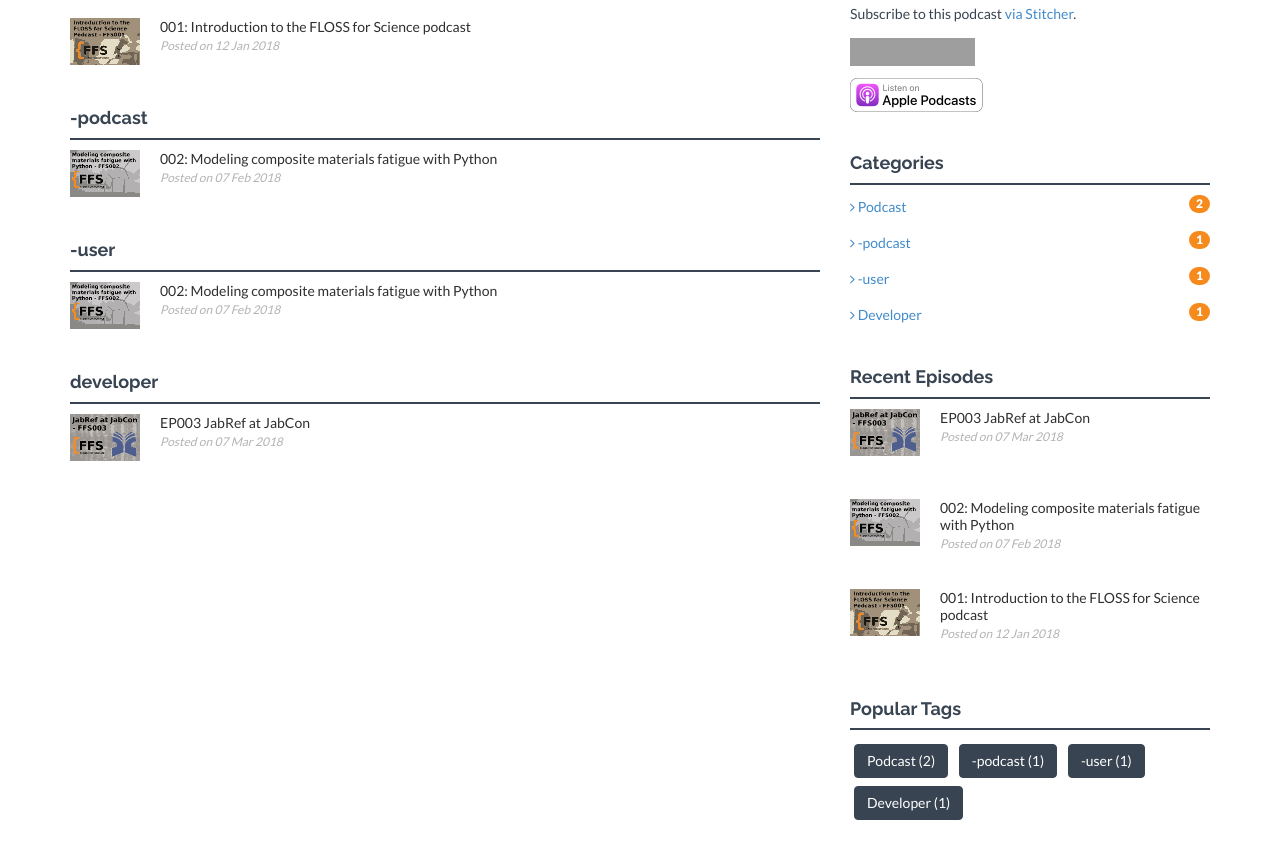
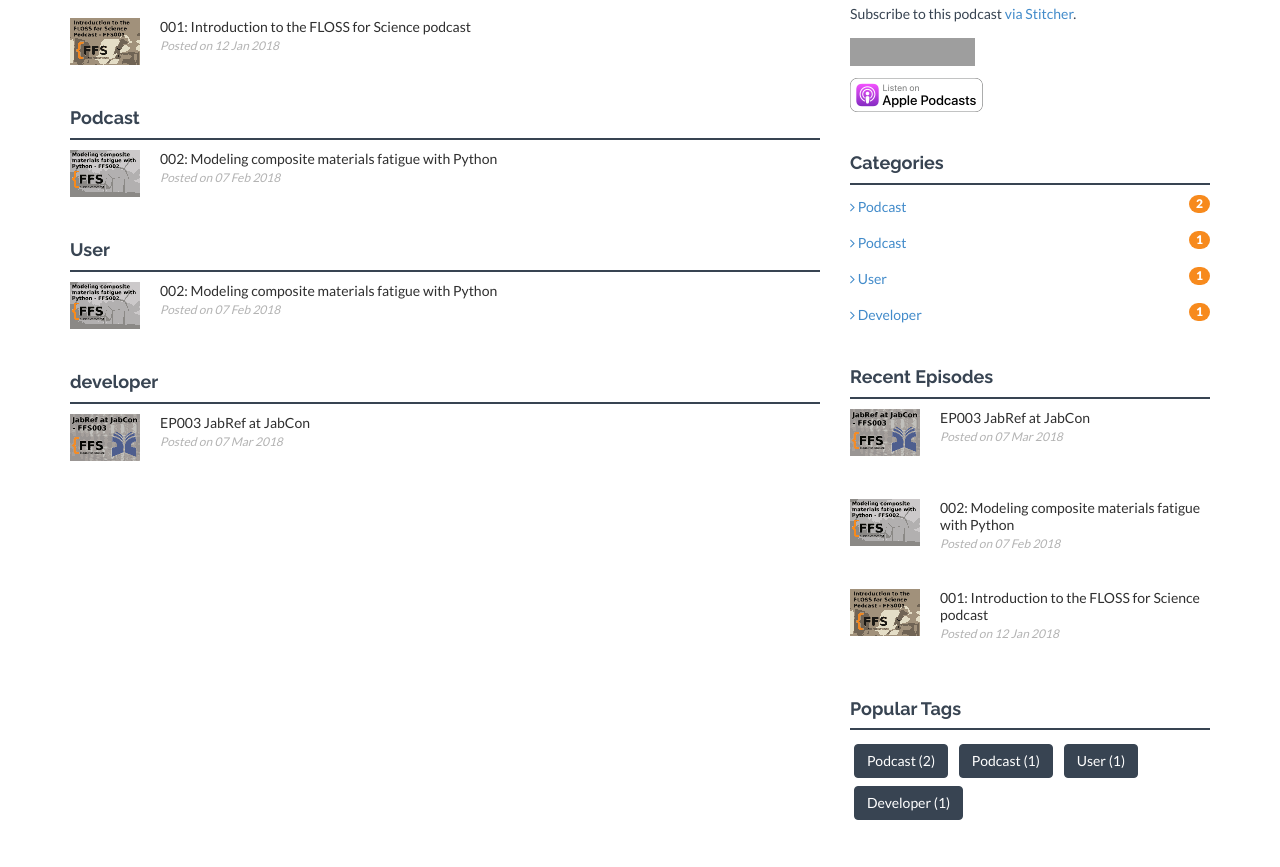
Before and after one commit to FLOSSforScience/FLOSSforScience.github.io, a Jekyll site: the page built from category.html, in a window 1280 px wide and 1400 px high. Shown: the part 370-1237 px from the top of the window. Built offline with Jekyll 4.4.1, drawn with Linux system fonts in a browser that asks for light colours; nearby versions of some CDN libraries; grey boxes are pictures that could not be loaded.

Commit message:
Update tags

```diff
--- a/_posts/2018-02-07-season-1-episode-2.markdown
+++ b/_posts/2018-02-07-season-1-episode-2.markdown
@@ -4,8 +4,8 @@ title: "002: Modeling composite materials fatigue with Python"
 date: 2018-02-07 01:00:00
 author: Admin
 categories:
- -podcast
- -user
+ - Podcast
+ - User
 #- blog
 img: FFS002_header.png
 thumb: FFS002_thumb.png
```
